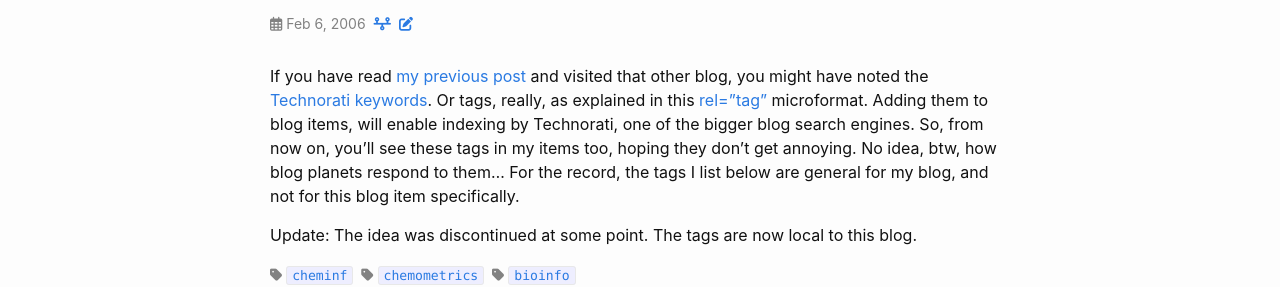
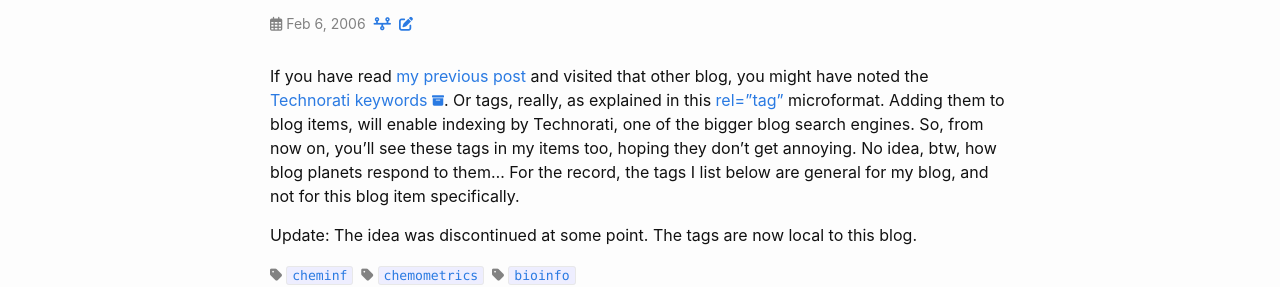
Before and after one commit to egonw/blog2, a Jekyll site: the page built from _posts/2006-02-06-tagging-blog-items.markdown, in a window 1280 px wide. Shown: the part 142-429 px from the top of the page. Built offline with Jekyll 4.4.1, drawn with Linux system fonts in a browser that asks for light colours.

Commit message:
Added the missing IA-ed indicator

```diff
--- a/_posts/2006-02-06-tagging-blog-items.markdown
+++ b/_posts/2006-02-06-tagging-blog-items.markdown
@@ -7,7 +7,8 @@ tags: cheminf chemometrics bioinfo
 ---
 
 If you have read [my previous post](/blog/2006/02/06/blog-about-bioinformatics-semantic-web.html)
-and visited that other blog, you might have noted the [Technorati keywords](http://web.archive.org/web/20060207020403/http://www.technorati.com/tags/).
+and visited that other blog, you might have noted the
+[Technorati keywords <i class="fa-solid fa-box-archive fa-xs"></i>](http://web.archive.org/web/20060207020403/http://www.technorati.com/tags/).
 Or tags, really, as explained in this [rel="tag"](http://microformats.org/wiki/reltag) microformat. Adding them
 to blog items, will enable indexing by Technorati, one of the bigger blog search engines. So, from now on,
 you'll see these tags in my items too, hoping they don't get annoying. No idea, btw, how blog planets respond to them...
```
